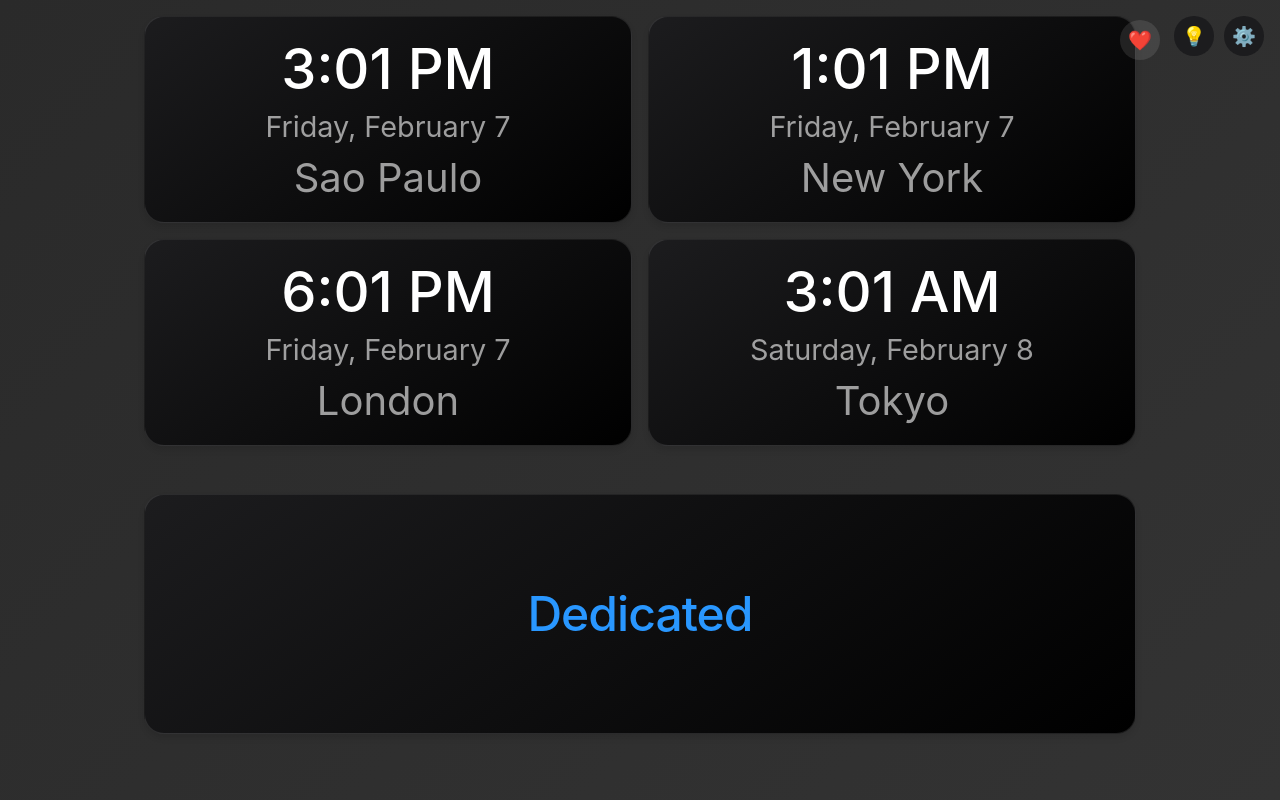
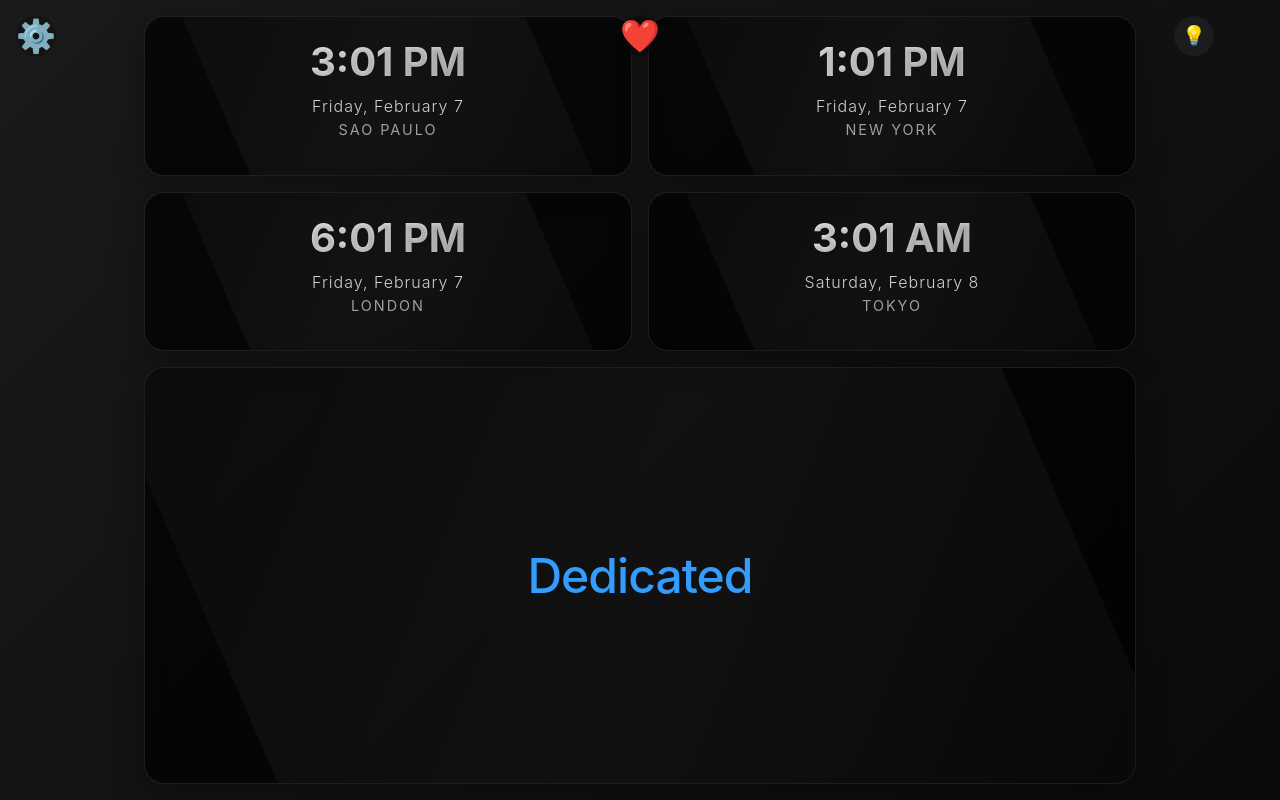
Before and after one commit to mattfelber/sidedisplay, a React (Create React App) app: page / in a window 1280 px wide. Built offline with nearby package versions, Linux system fonts and the light colour scheme.

Commit message:
layouts on the lightbulb

```diff
--- a/src/App.css
+++ b/src/App.css
@@ -20,13 +20,171 @@
 }
 
 .App {
+  position: relative;
   min-height: 100vh;
+  color: var(--text-primary);
+  overflow-x: hidden;
+  transition: all 0.3s ease;
+  background: linear-gradient(135deg, var(--bg-gradient-1), var(--bg-gradient-2));
+}
+
+/* Theme styles */
+.App.theme-default {
+  background: linear-gradient(135deg, #1a1a1a 0%, #0a0a0a 100%);
+}
+
+.App.theme-nasa {
+  background: linear-gradient(135deg, #0B3D91 0%, #1E2761 100%);
+}
+
+.App.theme-nasa .clock {
+  background: rgba(11, 61, 145, 0.8);
+  border: 2px solid #FC3D21;
+  box-shadow: 0 8px 32px rgba(252, 61, 33, 0.2);
+}
+
+.App.theme-nasa .time {
+  background: linear-gradient(135deg, #ffffff 0%, #FC3D21 100%);
+  -webkit-background-clip: text;
+  -webkit-text-fill-color: transparent;
+}
+
+.App.theme-apple {
+  background: linear-gradient(135deg, #000000 0%, #1a1a1a 100%);
+}
+
+.App.theme-apple .clock {
+  background: rgba(0, 0, 0, 0.8);
+  border: none;
+  border-radius: 30px;
+  box-shadow: 0 8px 32px rgba(255, 255, 255, 0.1);
+}
+
+.App.theme-apple .time {
+  font-family: -apple-system, BlinkMacSystemFont, sans-serif;
+  background: linear-gradient(135deg, #ffffff 0%, #cccccc 100%);
+  -webkit-background-clip: text;
+  -webkit-text-fill-color: transparent;
+}
+
+.App.theme-rolex {
+  background: linear-gradient(135deg, #1a1a1a 0%, #0a0a0a 100%);
+  color: #DAA520;
+}
+
+.App.theme-rolex .clock {
+  background: rgba(0, 0, 0, 0.9);
+  border: 2px solid #DAA520;
+  box-shadow: 0 0 20px rgba(218, 165, 32, 0.3);
+}
+
+.App.theme-rolex .time {
+  background: linear-gradient(135deg, #DAA520 0%, #FFD700 100%);
+  -webkit-background-clip: text;
+  -webkit-text-fill-color: transparent;
+}
+
+.App.theme-psychedelic {
+  background: linear-gradient(135deg, #FF1493 0%, #4B0082 100%);
+  animation: psychedelicBg 20s infinite linear;
+}
+
+.App.theme-psychedelic .clock {
+  background: rgba(0, 0, 0, 0.5);
+  border: 2px solid rgba(255, 255, 255, 0.2);
+  box-shadow: 0 0 30px rgba(255, 20, 147, 0.5);
+}
+
+.App.theme-psychedelic .time {
+  background: linear-gradient(135deg, #FF1493 0%, #4B0082 50%, #FF1493 100%);
+  background-size: 200% 200%;
+  -webkit-background-clip: text;
+  -webkit-text-fill-color: transparent;
+  animation: psychedelicText 5s infinite linear;
+}
+
+@keyframes psychedelicBg {
+  0% { filter: hue-rotate(0deg); }
+  100% { filter: hue-rotate(360deg); }
+}
+
+@keyframes psychedelicText {
+  0% { background-position: 0% 0%; }
+  100% { background-position: 200% 200%; }
+}
+
+.top-buttons {
+  position: fixed;
+  top: 2vh;
+  left: 0;
+  right: 0;
+  z-index: 1000;
   display: flex;
-  flex-direction: column;
+  justify-content: space-between;
+  padding: 0 2vh;
+}
+
+.theme-toggle,
+.settings-toggle,
+.heart-button {
+  background: none;
+  border: none;
+  color: var(--text-primary);
+  font-size: 2rem;
+  cursor: pointer;
+  padding: 0;
+  border-radius: 50%;
+  width: 5vh;
+  height: 5vh;
+  display: flex;
+  align-items: center;
+  justify-content: center;
+  transition: all 0.3s ease;
+  background: rgba(0, 0, 0, 0.2);
+  backdrop-filter: blur(10px);
+  line-height: 1;
+  z-index: 1000;
+}
+
+.heart-button {
+  position: absolute;
+  left: 50%;
+  transform: translateX(-50%);
+}
+
+.theme-toggle {
+  font-size: 1.8rem;
+}
+
+.theme-toggle {
+  font-size: 24px;
+  background: none;
+  border: none;
+  cursor: pointer;
+  padding: 10px;
+  transition: all 0.3s ease;
   position: relative;
-  overflow: hidden;
-  background: linear-gradient(135deg, var(--bg-gradient-1), var(--bg-gradient-2));
-  color: var(--text-primary);
+  z-index: 100;
+}
+
+.theme-toggle:hover {
+  transform: scale(1.2) rotate(15deg);
+  text-shadow: 0 0 20px rgba(255, 255, 0, 0.8);
+}
+
+.theme-toggle:active {
+  transform: scale(0.95);
+}
+
+.theme-toggle:hover,
+.settings-toggle:hover {
+  transform: scale(1.1);
+  background: rgba(255, 255, 255, 0.1);
+}
+
+.heart-button:hover {
+  transform: translateX(-50%) scale(1.1);
+  background: rgba(255, 255, 255, 0.1);
 }
 
 .clocks-container {
@@ -36,95 +194,92 @@
   padding: 2vh;
   max-width: 100%;
   margin: 0 auto;
+  min-height: 100vh;
 }
 
 .clock {
-  background: linear-gradient(145deg, var(--bg-secondary), var(--bg-primary));
+  background: rgba(0, 0, 0, 0.7);
+  backdrop-filter: blur(10px);
   border-radius: 20px;
-  padding: 2vh;
+  padding: 20px;
   text-align: center;
-  border: 1px solid var(--border-color);
-  box-shadow: 0 4px 6px rgba(0, 0, 0, 0.1);
-  display: flex;
-  flex-direction: column;
-  justify-content: center;
-  align-items: center;
-  min-width: 300px;
-  flex: 1;
+  color: white;
+  position: relative;
+  overflow: hidden;
+  box-shadow: 0 8px 32px rgba(0, 0, 0, 0.3);
+  border: 1px solid rgba(255, 255, 255, 0.1);
+  transition: all 0.3s ease;
+}
+
+.clock::before {
+  content: '';
+  position: absolute;
+  top: -50%;
+  left: -50%;
+  width: 200%;
+  height: 200%;
+  background: linear-gradient(
+    45deg,
+    transparent 0%,
+    rgba(255, 255, 255, 0.05) 50%,
+    transparent 100%
+  );
+  animation: shine 8s infinite linear;
+  pointer-events: none;
+}
+
+@keyframes shine {
+  0% { transform: rotate(0deg); }
+  100% { transform: rotate(360deg); }
 }
 
 .clock:hover {
-  transform: scale(1.02);
+  transform: translateY(-5px);
+  box-shadow: 0 12px 40px rgba(0, 0, 0, 0.4);
 }
 
-.clock .time {
-  font-size: 3.5rem;
-  font-weight: 500;
-  color: var(--text-primary);
-  margin: 1vh 0;
-  line-height: 1;
+.time {
+  font-size: 2.5em;
+  font-weight: 700;
+  margin-bottom: 10px;
+  background: linear-gradient(135deg, #fff 0%, #a8a8a8 100%);
+  -webkit-background-clip: text;
+  -webkit-text-fill-color: transparent;
+  text-shadow: 0 2px 4px rgba(0, 0, 0, 0.2);
 }
 
-.clock .timezone {
-  font-size: 2.5rem;
-  color: var(--text-secondary);
-  margin: 1vh 0;
-  line-height: 1;
+.date {
+  font-size: 1em;
+  opacity: 0.8;
+  margin-bottom: 5px;
+  font-weight: 300;
+  letter-spacing: 1px;
 }
 
-.clock .date {
-  font-size: 1.8rem;
-  color: var(--text-secondary);
-  margin: 1vh 0;
-  line-height: 1;
+.timezone {
+  font-size: 0.9em;
+  opacity: 0.6;
+  text-transform: uppercase;
+  letter-spacing: 2px;
 }
 
 .inspirational-box {
   grid-column: span 2;
-  margin-top: 4vh;
-  min-height: 30vh;
+  min-height: 45vh;
   display: flex;
   flex-direction: column;
   justify-content: center;
-  padding: 6vh;
+  padding: 4vh;
 }
 
 .inspirational-box .message {
   font-size: 3.5rem;
   font-weight: 500;
   color: var(--text-accent);
-  margin: 0;
+  margin: 2vh 0;
   line-height: 1.4;
   letter-spacing: -0.02em;
 }
-
-.theme-toggle,
-.settings-button,
-.heart-button {
-  position: fixed;
-  width: 40px;
-  height: 40px;
-  border: none;
-  border-radius: 50%;
-  background: rgba(255, 255, 255, 0.1);
-  color: var(--text-primary);
-  cursor: pointer;
-  font-size: 1.2em;
-  display: flex;
-  align-items: center;
-  justify-content: center;
-  transition: background-color 0.3s;
-}
-
-.theme-toggle:hover,
-.settings-button:hover,
-.heart-button:hover {
-  background: rgba(255, 255, 255, 0.2);
-}
-
-.theme-toggle { top: 20px; right: 20px; }
-.settings-button { top: 20px; right: 70px; }
-.heart-button { top: 20px; right: 120px; }
 
 .settings-modal {
   position: fixed;
@@ -176,7 +331,7 @@
 
 .settings-tabs {
   display: flex;
-  gap: 1vh;
+  gap: 2vh;
   padding: 0 2vh;
 }
 
@@ -350,7 +505,7 @@
 .clock-settings {
   display: grid;
   grid-template-columns: repeat(auto-fit, minmax(200px, 1fr));
-  gap: 1vh;
+  gap: 2vh;
 }
 
 .timezone-setting {
@@ -517,20 +672,20 @@
 .alerts-container {
   display: flex;
   flex-direction: column;
-  gap: 20px;
+  gap: 2vh;
   width: 100%;
 }
 
 .new-alert {
   display: flex;
-  gap: 10px;
-  margin-bottom: 20px;
+  gap: 2vh;
+  margin-bottom: 2vh;
   width: 100%;
 }
 
 .new-alert input[type="time"],
 .new-alert input[type="text"] {
-  padding: 8px;
+  padding: 1vh;
   background: rgba(255, 255, 255, 0.1);
   border: 1px solid rgba(255, 255, 255, 0.2);
   border-radius: 5px;
@@ -544,7 +699,7 @@
 }
 
 .add-alert-btn {
-  padding: 8px 16px;
+  padding: 1vh 2vh;
   background: var(--text-accent);
   color: var(--bg-gradient-1);
   border: none;
@@ -562,15 +717,15 @@
 .alerts-list {
   display: flex;
   flex-direction: column;
-  gap: 10px;
+  gap: 2vh;
   width: 100%;
 }
 
 .alert-item {
   display: flex;
   align-items: center;
-  gap: 15px;
-  padding: 15px;
+  gap: 2vh;
+  padding: 2vh;
   background: rgba(255, 255, 255, 0.05);
   border-radius: 8px;
   transition: all 0.3s;
@@ -614,7 +769,7 @@
   cursor: pointer;
   opacity: 0.6;
   transition: all 0.3s;
-  padding: 5px 10px;
+  padding: 0.5vh;
   border-radius: 50%;
 }
 
@@ -629,8 +784,8 @@
   position: fixed;
   top: 0;
   left: 0;
-  width: 100%;
-  height: 100%;
+  width: 100vw;
+  height: 100vh;
   background: rgba(0, 0, 0, 0.85);
   display: flex;
   justify-content: center;
@@ -642,7 +797,7 @@
 
 .alert-content {
   background: linear-gradient(135deg, var(--bg-gradient-1), var(--bg-gradient-2));
-  padding: 40px;
+  padding: 4vh;
   border-radius: 20px;
   box-shadow:
     0 0 50px rgba(255, 0, 0, 0.3),
@@ -658,7 +813,7 @@
 
 .alert-icon {
   font-size: 4em;
-  margin-bottom: 20px;
+  margin-bottom: 2vh;
   animation: alertShake 0.82s cubic-bezier(.36,.07,.19,.97) infinite;
   transform: translate3d(0, 0, 0);
   backface-visibility: hidden;
@@ -668,13 +823,13 @@
 .alert-content .alert-message {
   font-size: 1.8em;
   color: var(--text-primary);
-  margin: 25px 0;
+  margin: 2vh 0;
   line-height: 1.4;
   text-shadow: 0 0 10px rgba(255, 255, 255, 0.3);
 }
 
 .alert-dismiss {
-  padding: 15px 30px;
+  padding: 1.5vh 3vh;
   background: var(--text-accent);
   color: var(--bg-gradient-1);
   border: none;
@@ -739,6 +894,28 @@
   }
 }
 
+/* Theme-specific button styles */
+.theme-nasa .theme-toggle {
+  text-shadow: 0 0 10px #FC3D21;
+}
+
+.theme-apple .theme-toggle {
+  text-shadow: 0 0 10px rgba(255, 255, 255, 0.8);
+}
+
+.theme-rolex .theme-toggle {
+  text-shadow: 0 0 10px #DAA520;
+}
+
+.theme-psychedelic .theme-toggle {
+  animation: psychedelicButton 5s infinite linear;
+}
+
+@keyframes psychedelicButton {
+  0% { filter: hue-rotate(0deg); }
+  100% { filter: hue-rotate(360deg); }
+}
+
 /* Media query for Motorola G5 and similar devices */
 @media screen and (max-width: 1080px) and (max-height: 1920px) {
   .App {
@@ -766,14 +943,14 @@
 
   .clocks-container {
     margin-top: 8vh;
-    gap: 1vh;
+    gap: 2vh;
     flex: 1;
     display: grid;
     grid-template-columns: repeat(2, 1fr);
     grid-template-rows: repeat(2, 1fr);
     justify-content: center;
     align-items: center;
-    padding: 1vh;
+    padding: 2vh;
   }
 
   .clock {
@@ -825,7 +1002,7 @@
   @media screen and (max-height: 700px) {
     .clocks-container {
       margin-top: 6vh;
-      gap: 0.5vh;
+      gap: 1vh;
     }
 
     .clock .time {
@@ -1009,7 +1186,7 @@
 
 .settings-buttons {
   display: flex;
-  gap: 1vh;
+  gap: 2vh;
   justify-content: flex-end;
   margin-top: 2vh;
 }
@@ -1056,7 +1233,7 @@
 
 .new-alert {
   display: flex;
-  gap: 1vh;
+  gap: 2vh;
   align-items: center;
 }
 
@@ -1095,14 +1272,14 @@
 .alerts-list {
   display: flex;
   flex-direction: column;
-  gap: 1vh;
+  gap: 2vh;
 }
 
 .alert-item {
   display: flex;
   align-items: center;
-  gap: 1vh;
-  padding: 1vh;
+  gap: 2vh;
+  padding: 2vh;
   background: var(--bg-primary);
   border-radius: 8px;
   border: 1px solid var(--border-color);
@@ -1144,7 +1321,8 @@
   .clocks-container {
     grid-template-columns: 1fr;
     width: 100%;
-    padding: 1vh;
+    gap: 2vh;
+    padding: 2vh;
   }
 
   .clock {
@@ -1154,8 +1332,7 @@
 
   .inspirational-box {
     grid-column: span 1;
-    margin-top: 2vh;
-    min-height: 25vh;
+    min-height: 35vh;
     padding: 3vh;
   }
 
@@ -1170,6 +1347,10 @@
     width: 90vw;
     margin-left: auto;
     margin-right: auto;
+  }
+
+  .inspirational-box {
+    min-height: 50vh;
   }
 
   .inspirational-box .message {
--- a/src/App.js
+++ b/src/App.js
@@ -2,7 +2,6 @@ import React, { useState, useEffect } from 'react';
 import './App.css';
 import ThemeToggle from './components/ThemeToggle';
 import Settings from './components/Settings';
-import HeartButton from './components/HeartButton';
 import Clock from './components/Clock';
 import { inspirationalContent } from './data/constants';
 
@@ -29,8 +28,14 @@ const cities = {
   }
 };
 
+const themes = ['default', 'nasa', 'apple', 'rolex', 'psychedelic'];
+
 function App() {
-  const [theme, setTheme] = useState('default');
+  const [theme, setTheme] = useState(() => {
+    const savedTheme = localStorage.getItem('clockTheme');
+    return savedTheme || themes[0];
+  });
+
   const [showSettings, setShowSettings] = useState(false);
   const [showHeartOverlay, setShowHeartOverlay] = useState(false);
   const [inspiration, setInspiration] = useState('');
@@ -49,6 +54,12 @@ function App() {
       alerts: []
     };
   });
+
+  // Save theme to localStorage whenever it changes
+  useEffect(() => {
+    localStorage.setItem('clockTheme', theme);
+    document.body.className = `theme-${theme}`;
+  }, [theme]);
 
   useEffect(() => {
     localStorage.setItem('clockSettings', JSON.stringify(settings));
@@ -108,10 +119,11 @@ function App() {
   };
 
   const toggleTheme = () => {
-    const themes = ['default', 'theme-1', 'theme-2', 'theme-3', 'theme-4', 'theme-5'];
     const currentIndex = themes.indexOf(theme);
     const nextIndex = (currentIndex + 1) % themes.length;
-    setTheme(themes[nextIndex]);
+    const nextTheme = themes[nextIndex];
+    setTheme(nextTheme);
+    console.log('Switching to theme:', nextTheme); // Debug log
   };
 
   const dismissAlert = () => {
@@ -124,9 +136,17 @@ function App() {
   };
 
   return (
-    <div className={`App ${theme}`}>
-      <ThemeToggle onToggle={toggleTheme} />
-      <button className="settings-button" onClick={() => setShowSettings(true)}>⚙️</button>
+    <div className={`App theme-${theme}`}>
+      <div className="top-buttons">
+        <ThemeToggle onToggle={toggleTheme} />
+        <button className="heart-button" onClick={() => setShowHeartOverlay(true)}>
+          ❤️
+        </button>
+        <button className="settings-toggle" onClick={() => setShowSettings(true)}>
+          ⚙️
+        </button>
+      </div>
+
       <Settings
         isOpen={showSettings}
         onClose={() => setShowSettings(false)}
@@ -134,23 +154,24 @@ function App() {
         onSave={setSettings}
         cities={cities}
       />
+
       <div className="clocks-container">
         <Clock timezone={settings.timezone1} />
         <Clock timezone={settings.timezone2} />
         <Clock timezone={settings.timezone3} />
         <Clock timezone={settings.timezone4} />
-        {inspiration && (
-          <div className="inspirational-box clock">
-            <div className="message">{inspiration}</div>
-          </div>
-        )}
+        <div className="inspirational-box clock">
+          <div className="message">{inspiration}</div>
+        </div>
       </div>
 
-      <HeartButton
-        message={settings.heartMessage}
-        showOverlay={showHeartOverlay}
-        onToggleOverlay={setShowHeartOverlay}
-      />
+      {showHeartOverlay && (
+        <div className="heart-overlay">
+          <div className="heart">
+            <span>{settings.heartMessage}</span>
+          </div>
+        </div>
+      )}
 
       {activeAlert && (
         <div className="alert-overlay">
--- a/src/components/ThemeToggle.js
+++ b/src/components/ThemeToggle.js
@@ -1,8 +1,14 @@
 import React from 'react';
 
 const ThemeToggle = ({ onToggle }) => {
+  const currentTheme = document.body.className.replace('theme-', '') || 'default';
+
   return (
-    <button className="theme-toggle" onClick={onToggle}>
+    <button
+      className="theme-toggle"
+      onClick={onToggle}
+      title={`Current theme: ${currentTheme}. Click to switch to next theme.`}
+    >
       💡
     </button>
   );
```
